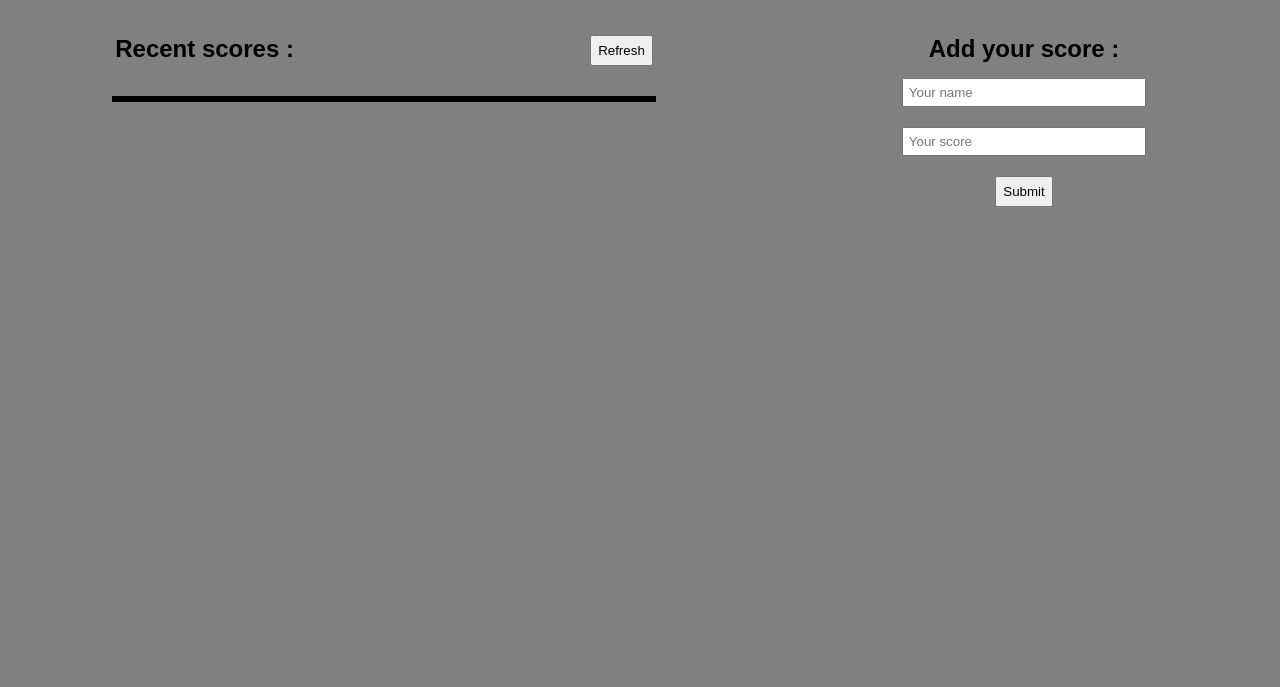
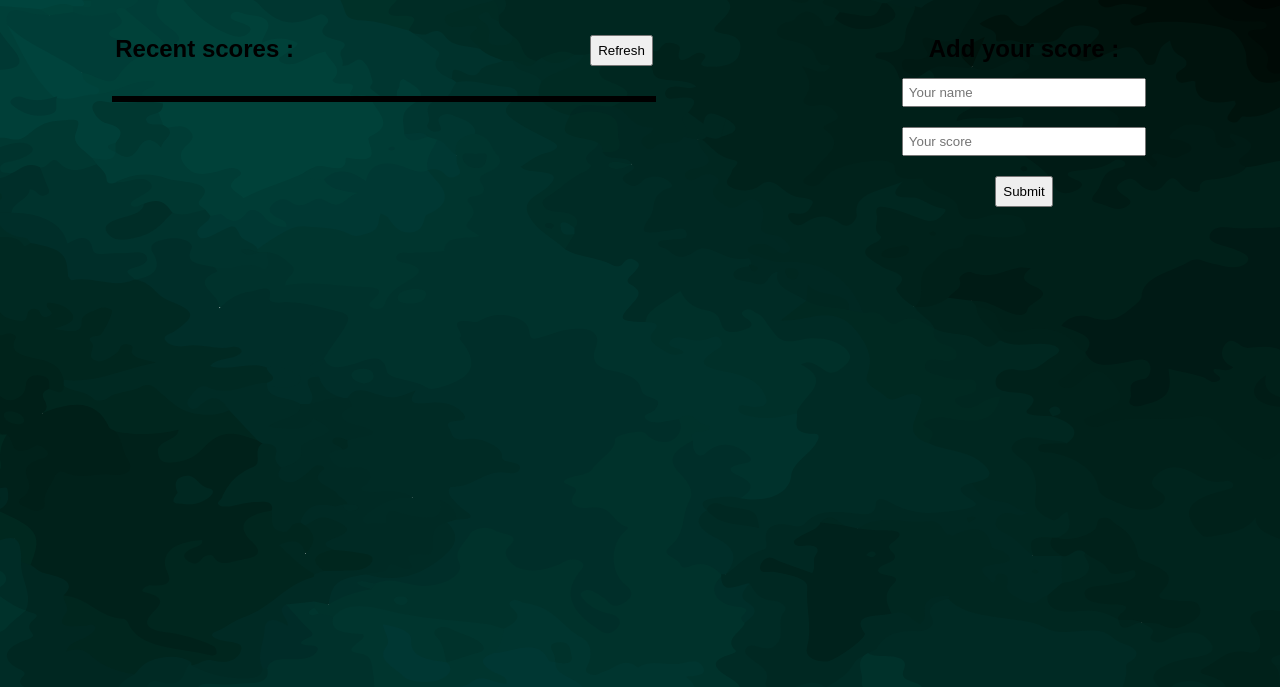
Before and after one commit to Ouail-01/Leaderboard_Project, a website built with webpack: page src/index.html in a window 1280 px wide. Shown: the part 113-800 px from the top of the page. Built offline with nearby package versions, Linux system fonts and the light colour scheme; no server answers; a web font is replaced by a local one.

Commit message:
Add the bg image

```diff
--- a/src/style.css
+++ b/src/style.css
@@ -7,13 +7,14 @@
 }
 
 body {
-  background-color: gray;
+  background: url(img/BgLeader.png);
 }
 
 h1 {
   text-align: center;
   margin-top: 40px;
   font-size: 50px;
+  color: wheat;
 }
 
 /* Score section */
```
Also changed, not shown: dist/cc7e064d89ba75f29939.png (added), dist/main.bundle.js.
